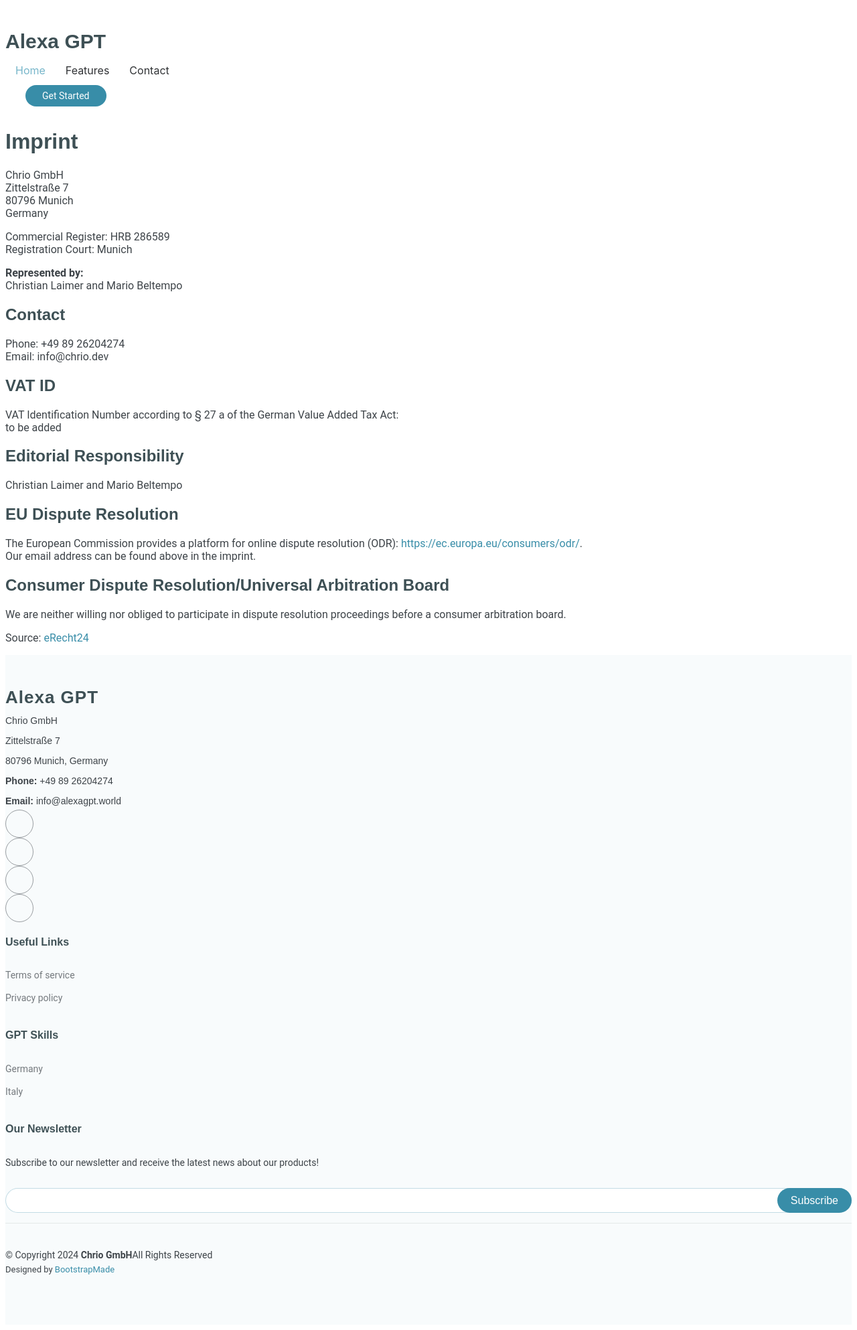
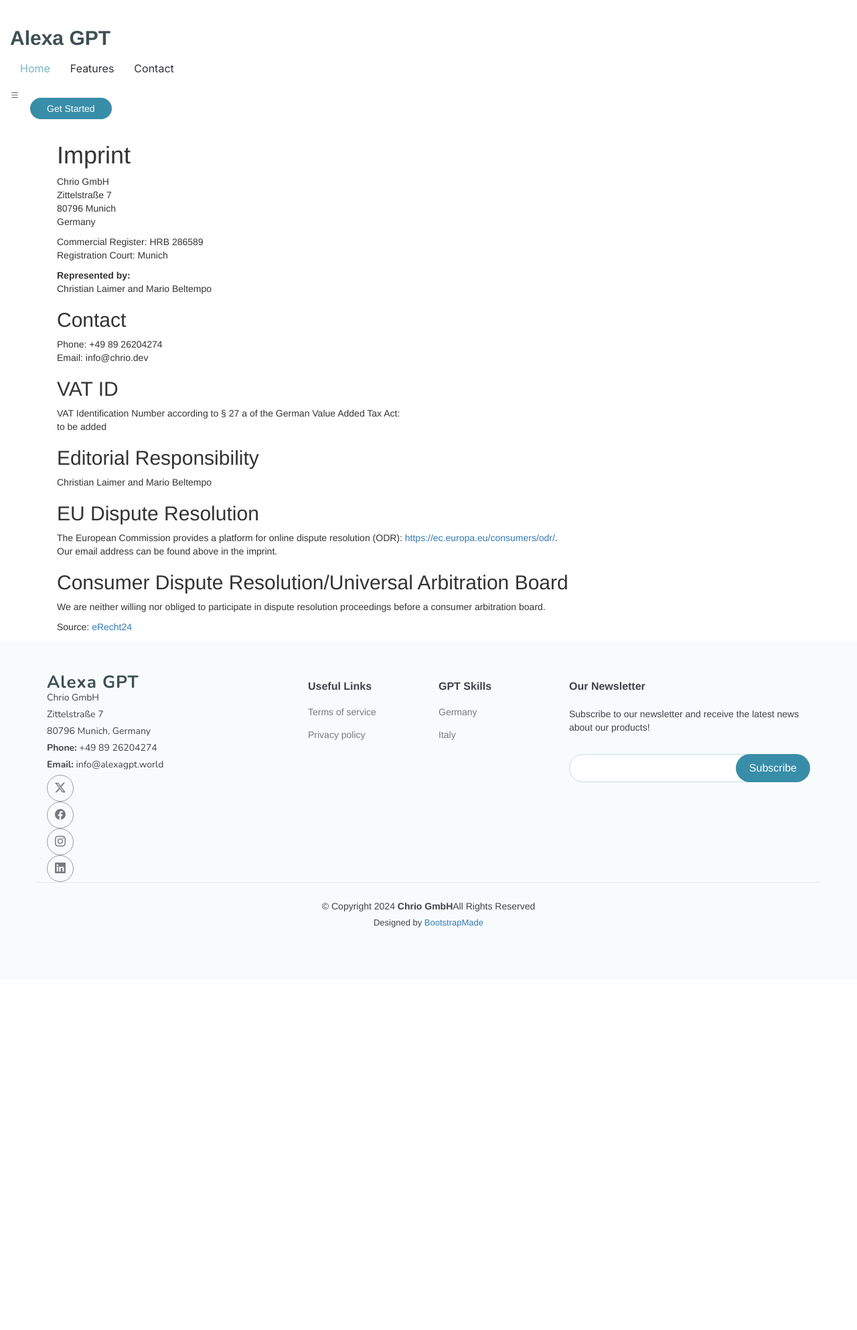
Before and after one commit to chrio-dev/voicegpt-website, a Jekyll site: the page built from imprint.html, in a window 1280 px wide. Shown: the whole page at 67% size. Built offline with Jekyll 4.4.1, drawn with Linux system fonts in a browser that asks for light colours; nearby versions of some CDN libraries; library files that are not in the unit come from our copies; after the commit the page ends 1463 px from its top, so only the background shows below that.

Commit message:
favicon added

```diff
--- a/_layouts/aux_layout.html
+++ b/_layouts/aux_layout.html
@@ -1,6 +1,8 @@
 <!DOCTYPE html>
 <html lang="en">
+
 <head>
+  <!-- Andere Meta-Tags und Links -->
   {% include google_tag.html %}
   <meta charset="utf-8">
   <meta content="width=device-width, initial-scale=1.0" name="viewport">
@@ -9,9 +11,31 @@
   <meta name="keywords" content="{{ page.keywords }}">
   {% include google_tag.html %}
   <link href="{{ site.url }}/assets/css/main.css" rel="stylesheet">
+
+  <!-- Favicons -->
+  <link href="assets/img/favicon.png" rel="icon">
+  <link href="assets/img/apple-touch-icon.png" rel="apple-touch-icon">
+
+  <!-- Fonts -->
+  <link href="https://fonts.googleapis.com" rel="preconnect">
+  <link href="https://fonts.gstatic.com" rel="preconnect" crossorigin>
+  <link href="https://fonts.googleapis.com/css2?family=Roboto:ital,wght@0,100;0,300;0,400;0,500;0,700;0,900;1,100;1,300;1,400;1,500;1,700;1,900&family=Inter:wght@100;200;300;400;500;600;700;800;900&family=Nunito:ital,wght@0,200;0,300;0,400;0,500;0,600;0,700;0,800;0,900;1,200;1,300;1,400;1,500;1,600;1,700;1,800;1,900&display=swap" rel="stylesheet">
+
+  <!-- Vendor CSS Files -->
+  <link href="assets/vendor/bootstrap/css/bootstrap.min.css" rel="stylesheet">
+  <link href="assets/vendor/bootstrap-icons/bootstrap-icons.css" rel="stylesheet">
+  <link href="assets/vendor/aos/aos.css" rel="stylesheet">
+  <link href="assets/vendor/glightbox/css/glightbox.min.css" rel="stylesheet">
+  <link href="assets/vendor/swiper/swiper-bundle.min.css" rel="stylesheet">
+
+  <!-- Main CSS File -->
+  <link href="assets/css/main.css" rel="stylesheet">
+
 </head>
-<body>
+
+<body class="blog-page">
   {% include header.html %}
+
   <main class="container mt-4">
     {{ content }}
   </main>
@@ -34,4 +58,5 @@
     <script src="{{ site.url }}/assets/js/main.js"></script>
 
 </body>
+
 </html>
```
Also changed, not shown: favicon.ico (added).
